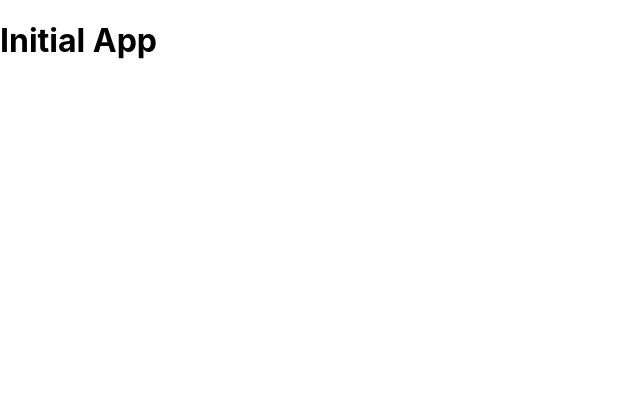
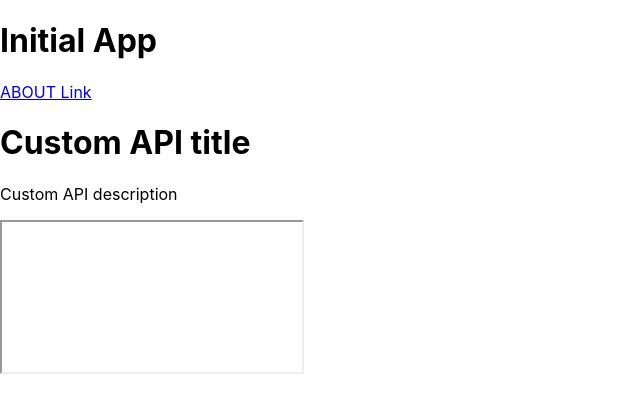
Before and after one commit to tanmaymishra-hs/partner-integration-framework, a React (Create React App) app: page / in a window 1280 px wide. Shown: the top 412 px of the page, without its empty margins (0-640 px from the left). Built offline with nearby package versions, Linux system fonts and the light colour scheme.

Commit message:
Add Boiler plate code

```diff
--- a/package.json
+++ b/package.json
@@ -6,7 +6,8 @@
     "cra-template": "1.2.0",
     "react": "^18.2.0",
     "react-dom": "^18.2.0",
-    "react-scripts": "5.0.1"
+    "react-router-dom": "^6.4.1",
+    "react-scripts": "^5.0.1"
   },
   "scripts": {
     "start": "react-scripts start",
--- a/src/App.js
+++ b/src/App.js
@@ -1,9 +1,48 @@
-import logo from './logo.svg';
 import './App.css';
+import About from './Components/About';
+import APIPageComponent from './Components/APIPageComponent';
+import {
+  createBrowserRouter,
+  RouterProvider,
+  // Route,
+  Link
+} from "react-router-dom";
+
+const sampleDataAbout = {
+  title: 'My Custom About Title',
+  para: 'My custom About description',
+  listedItems: ['First custom About item', 'second custom About item']
+}
+const sampleDataAPI = {
+  title: 'Custom API title',
+  para: 'Custom API description',
+  iframelink: 'google.com'
+}
+
+const router = createBrowserRouter([
+  {
+    path : '/',
+    element : (
+      <div>
+        <Link to="/about">ABOUT Link</Link>
+        <APIPageComponent title={sampleDataAPI.title} description={sampleDataAPI.para} iframelink={sampleDataAPI.iframelink}></APIPageComponent>
+      </div>
+    )
+  },
+  {
+    path : '/about',
+    element : <About title={sampleDataAbout.title} description={sampleDataAbout.para} listItems={sampleDataAbout.listedItems}></About>
+  }
+])
 
 function App() {
   return (
-    <h1>Initial App</h1>
+    <>
+      <div>
+        <h1>Initial App</h1>
+        <RouterProvider router={router}></RouterProvider>
+      </div>
+    </>
   );
 }
 
--- /dev/null
+++ b/src/Components/APIPageComponent.js
@@ -0,0 +1,11 @@
+import React from 'react'
+
+export default function APIPageComponent(props) {
+  return (
+    <div>
+        <h1>{props.title}</h1>
+        <p>{props.description}</p>
+        <iframe src={props.iframelink}></iframe>
+    </div>
+  )
+}
--- /dev/null
+++ b/src/Components/About.js
@@ -0,0 +1,15 @@
+import React from 'react'
+
+export default function About(props) {
+  return (
+    <div>
+        <h1>{props.title}</h1>
+        <p>{props.description}</p>
+        <ul>
+            {props.listItems.map(t => (
+                <li>{t}</li>
+            ))}
+        </ul>
+    </div>
+  )
+}
```
Also changed, not shown: 1 other file (tests, documents, lock files or other folders).
